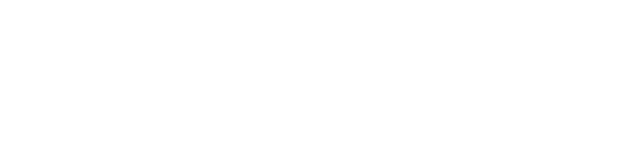
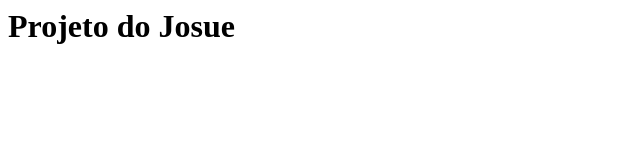
Before and after one commit to josuerodrigues1/curso-git, a plain HTML site: page index.html in a window 1280 px wide. Shown: the whole page, without its empty margins (0-640 px from the left). Drawn offline with Linux system fonts and the light colour scheme.

Commit message:
Adicionei o titulo

```diff
--- a/index.html
+++ b/index.html
@@ -1,4 +1,6 @@
 <html>
-<head><head>
-<body><body>
+    <head></head>
+    <body>
+        <h1>Projeto do Josue</h1>
+    </body>
 <html>
```
